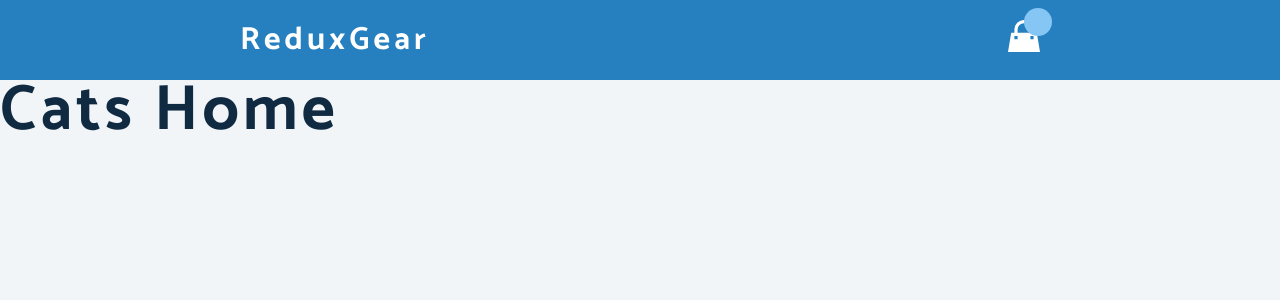
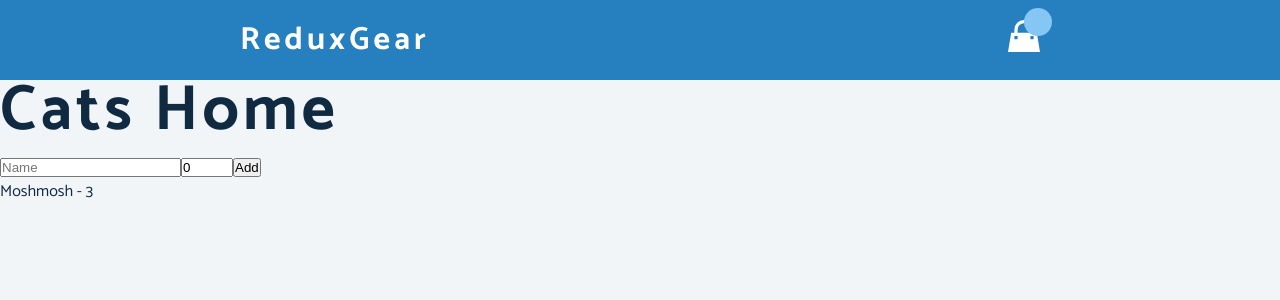
Before and after one commit to systemry420/redux-cart, a React (Create React App) app: page / in a window 1280 px wide. Shown: the top 300 px of the page. Built offline with nearby package versions, Linux system fonts and the light colour scheme.

Commit message:
add form

```diff
--- a/src/typescript/CatsHome.tsx
+++ b/src/typescript/CatsHome.tsx
@@ -1,5 +1,6 @@
 import React, { useState } from 'react'
 import Cat from './Cat'
+import Form from './Form'
 import { ICat } from './ICat'
 
 const CatsHome = () => {
@@ -12,9 +13,10 @@ const CatsHome = () => {
   return (
     <div>
         <h1>Cats Home</h1>
-        {cats.map((cat: ICat) => {
+        <Form />
+        {cats.map((cat: ICat) =>
             <Cat cat={cat} />
-        })}
+        )}
     </div>
   )
 }
--- /dev/null
+++ b/src/typescript/Form.tsx
@@ -0,0 +1,37 @@
+import React, { useState } from 'react'
+import { ICat } from './ICat'
+
+const Form = () => {
+    const [input, setInput] = useState<ICat>({
+        name: '', age: 0
+    })
+
+    const handleChange = (e) => {
+        setInput({
+            ...input,
+            [e.target.name]: e.target.value
+        })
+    }
+
+  return (
+    <form onSubmit={(e) => e.preventDefault()}>
+        <input
+            type='text'
+            value={input.name}
+            onChange={handleChange}
+            name='name'
+            placeholder='Name' />
+        <input
+            type='number'
+            name='age'
+            min={0}
+            max={10}
+            value={input.age}
+            onChange={handleChange}
+            placeholder='Age' />
+        <input type='submit' value='Add' />
+    </form>
+  )
+}
+
+export default Form
```
